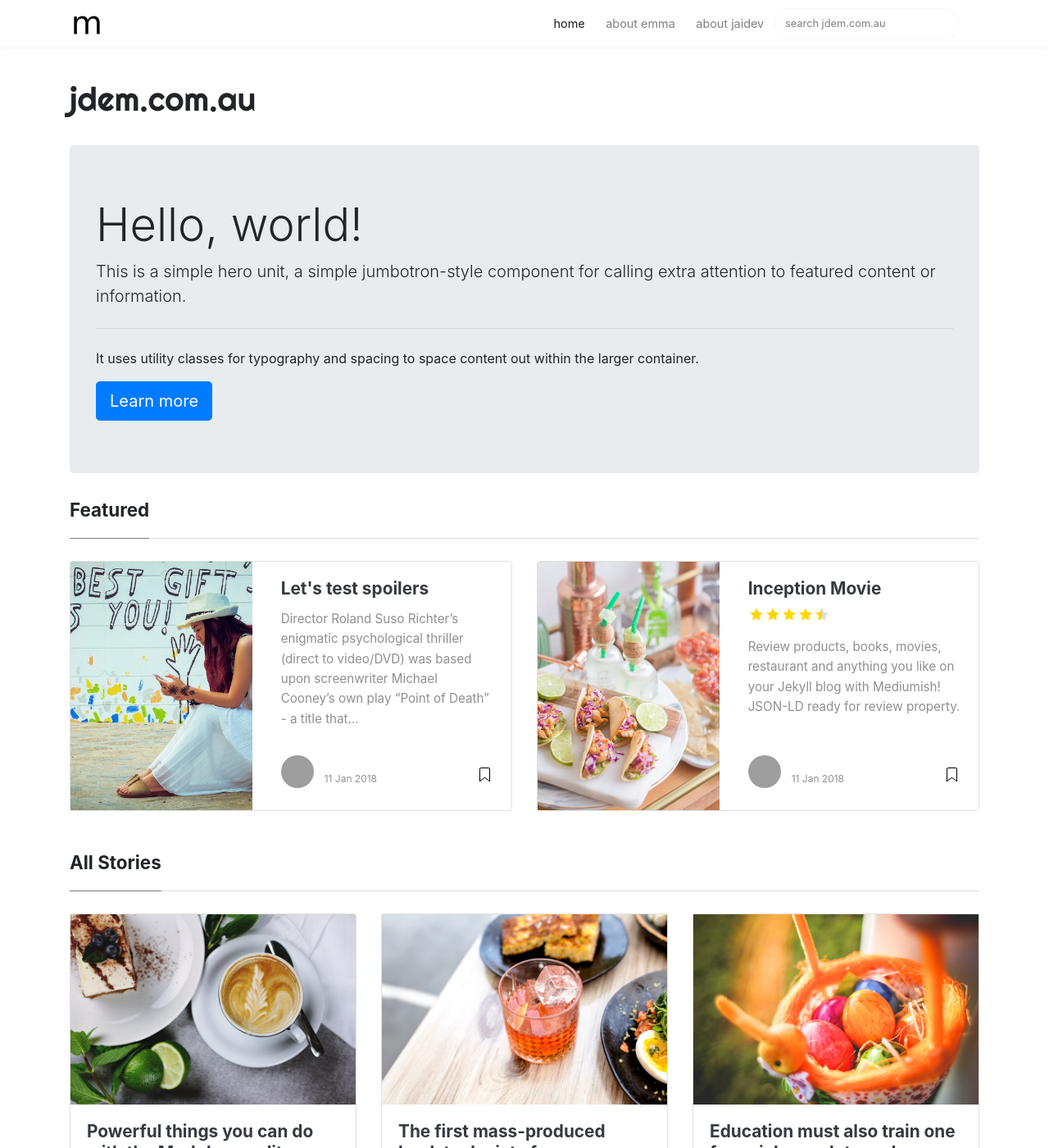
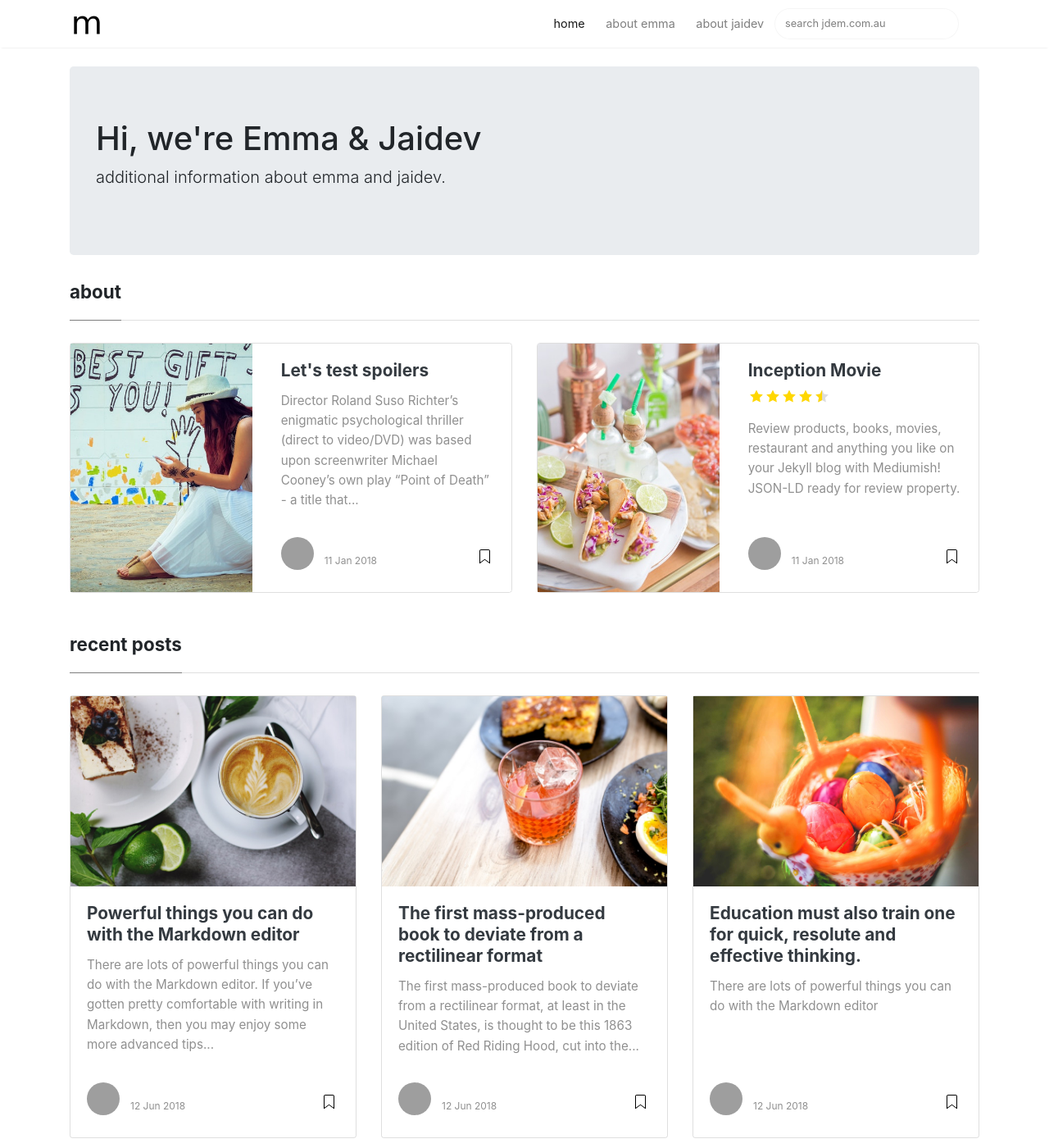
Before and after one commit to jdemau/jdem.com.au, a Jekyll site: the page built from index.html, in a window 1280 px wide and 1400 px high. Shown: the whole window at 82% size. Built offline with Jekyll 4.4.1, drawn with Linux system fonts in a browser that asks for light colours; nearby versions of some CDN libraries; the list of posts is cut into pages by our own code; grey boxes are pictures that could not be loaded.

Commit message:
update home jumbotron

```diff
--- a/_layouts/default.html
+++ b/_layouts/default.html
@@ -101,13 +101,14 @@
 <div class="container">
 
 <!-- Site Title
-================================================== -->
+==================================================
 <div class="mainheading">
     <h1 class="sitetitle">{{ site.name }}</h1>
     <p class="lead">
         {{ site.description }}
     </p>
 </div>
+-->
 
 <!-- Content
 ================================================== -->
--- a/assets/css/screen.css
+++ b/assets/css/screen.css
@@ -433,6 +433,9 @@ blockquote {
     }
 
     .jumbotron {
+        background-image: url('/assets/images/banner.jpg');
+        background-size: cover;
+        background-repeat: no-repeat;
         margin-bottom: 0;
         border-radius: 0;
     }
--- a/index.html
+++ b/index.html
@@ -6,11 +6,8 @@ title: Home
 {% if page.url == "/" %}
 
 <section class="jumbotron">
-    <h1 class="display-4">Hello, world!</h1>
-    <p class="lead">This is a simple hero unit, a simple jumbotron-style component for calling extra attention to featured content or information.</p>
-    <hr class="my-4">
-    <p>It uses utility classes for typography and spacing to space content out within the larger container.</p>
-    <a class="btn btn-primary btn-lg" href="#" role="button">Learn more</a>
+    <h1 class="display sitetitle">Hi, we're Emma & Jaidev</h1>
+    <p class="lead">additional information about emma and jaidev.</p>
 </section>
 
 
@@ -18,7 +15,7 @@ title: Home
 ================================================== -->
 <section class="featured-posts">
     <div class="section-title">
-        <h2><span>Featured</span></h2>
+        <h2><span>about</span></h2>
     </div>
     <div class="row">
 
@@ -43,7 +40,7 @@ title: Home
 
     <div class="section-title">
 
-        <h2><span>All Stories</span></h2>
+        <h2><span>recent posts</span></h2>
 
     </div>
 
```
Also changed, not shown: assets/images/banner.jpg (added).
